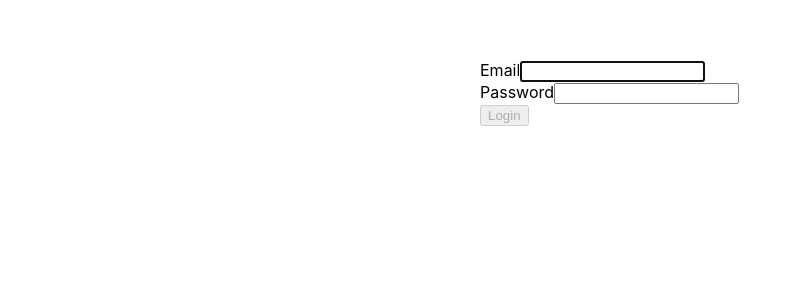
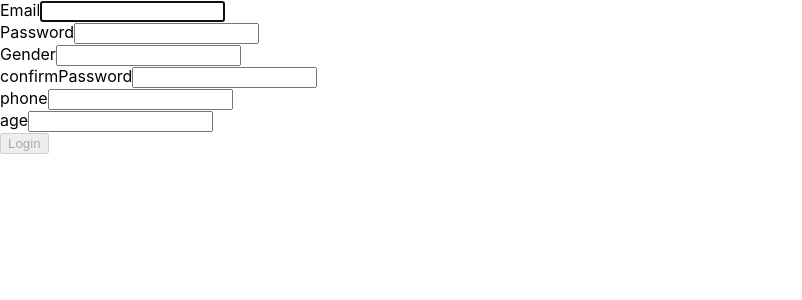
Before and after one commit to El-Sherif/CSGO, a React (Create React App) app in the folder client/: page / in a window 1280 px wide. Shown: the top 300 px of the page, without its empty margins (0-802 px from the left). Built offline with nearby package versions, Linux system fonts and the light colour scheme.

Commit message:
added Register input forms

```diff
--- a/client/src/App.js
+++ b/client/src/App.js
@@ -1,5 +1,7 @@
 import React from 'react';
 import Login from './Components/Login';
+import Register from './Components/Register';
+
 import ReactDOM from 'react-dom'
 
 import './App.css';
@@ -7,8 +9,7 @@ import './App.css';
 function App() {
   return (
     <div>
-     <Login />
-
+     <Register />
     </div>
   );
 }
--- /dev/null
+++ b/client/src/Components/Register.js
@@ -0,0 +1,85 @@
+import React, { useState } from "react";
+import { Button, FormGroup, FormControl, FormLabel } from "react-bootstrap";
+import "../styles/Login.css";
+import axios from "axios";
+
+export default function Register(props) {
+  const [email, setEmail] = useState("");
+  const [password, setPassword] = useState("");
+  const [confirmPassword, setconfirmPassword] = useState("");
+  const [gender, setGender] = useState("");
+  const [phone, setPhone] = useState("");
+  const [age, setAge] = useState("");
+
+  function validateForm() {
+    return email.length > 0 && password.length > 0;
+  }
+
+  async function handleSubmit(event) {
+
+    event.preventDefault();
+    const body={email:email,password:password};
+    const user = await axios.post(`http://localhost:5000/api/users/login`,body);
+    console.log("herer");
+  }
+
+  return (
+    <div className="Register">
+      <form onSubmit={handleSubmit}>
+        <FormGroup controlId="email" bsSize="large">
+          <FormLabel>Email</FormLabel>
+          <FormControl
+            autoFocus
+            type="email"
+            value={email}
+            onChange={e => setEmail(e.target.value)}
+          />
+        </FormGroup>
+        <FormGroup controlId="password" bsSize="large">
+          <FormLabel>Password</FormLabel>
+          <FormControl
+            value={password}
+            onChange={e => setPassword(e.target.value)}
+            type="password"
+          />
+        </FormGroup>
+        <FormGroup controlId="gender" bsSize="large">
+          <FormLabel>Gender</FormLabel>
+          <FormControl
+            value={gender}
+            onChange={e => setGender(e.target.value)}
+            type="gender"
+          />
+        </FormGroup>
+        <FormGroup controlId="confirmPassword" bsSize="large">
+          <FormLabel>confirmPassword</FormLabel>
+          <FormControl
+            value={confirmPassword}
+            onChange={e => setconfirmPassword(e.target.value)}
+            type="password"
+          />
+        </FormGroup>
+        <FormGroup controlId="phone" bsSize="large">
+          <FormLabel>phone</FormLabel>
+          <FormControl
+            value={phone}
+            onChange={e => setPhone(e.target.value)}
+            type="phone"
+            />
+            </FormGroup>
+           <FormGroup controlId="age" bsSize="large">
+          <FormLabel>age</FormLabel>
+          <FormControl
+            value={age}
+            onChange={e => setAge(e.target.value)}
+            type="age"
+          />
+                      </FormGroup>
+
+        <Button block bsSize="large" disabled={!validateForm()} type="submit">
+          Login
+        </Button>
+      </form>
+    </div>
+  );
+}
```
